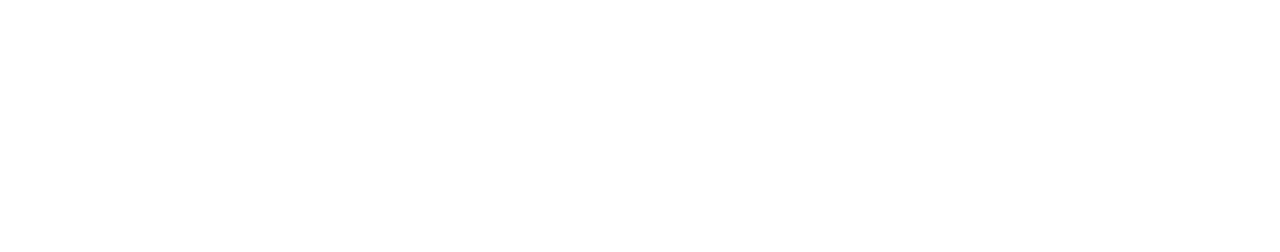
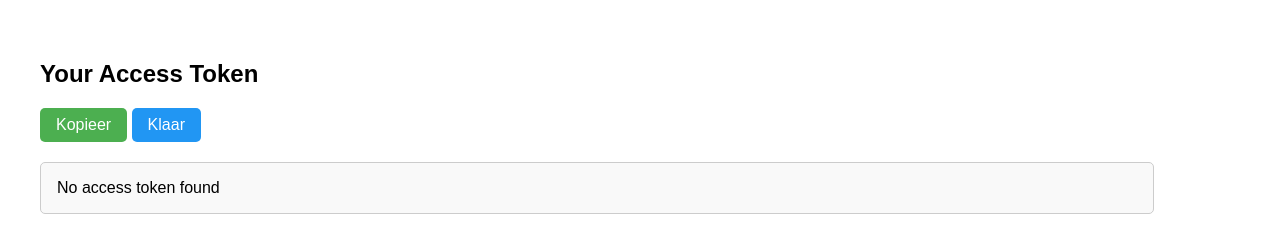
Before and after one commit to JesseHoekema/SomtodayAuthToken, a plain HTML site: page index.html in a window 1280 px wide. Drawn offline with Linux system fonts and the light colour scheme.

Commit message:
Update index.html

```diff
--- a/index.html
+++ b/index.html
@@ -1,24 +1,78 @@
-<!-- this page copies the url -->
 <!DOCTYPE html>
 <html lang="en">
 <head>
 <meta charset="UTF-8">
 <meta name="viewport" content="width=device-width, initial-scale=1.0">
 <title>Access Token Copier</title>
+<style>
+    body {
+        font-family: Arial, sans-serif;
+        padding: 2rem;
+    }
+    #token {
+        word-break: break-all;
+        padding: 1rem;
+        border: 1px solid #ccc;
+        border-radius: 5px;
+        max-width: 90%;
+        background-color: #f9f9f9;
+        margin-top: 20px;
+    }
+    button {
+        padding: 0.5rem 1rem;
+        font-size: 1rem;
+        cursor: pointer;
+        border: none;
+        border-radius: 5px;
+    }
+    #copyBtn {
+        background-color: #4CAF50;
+        color: white;
+    }
+    #doneBtn {
+        background-color: #2196F3;
+        color: white;
+    }
+</style>
 </head>
 <body>
+
+<h2>Your Access Token</h2>
+<div>
+    <button id="copyBtn">Kopieer</button>
+    <button id="doneBtn">Klaar</button>
+</div>
+<div id="token">Loading...</div>
 
 <script>
 const params = new URLSearchParams(window.location.search);
 const token = params.get('tokenInfo');
 
+const tokenDiv = document.getElementById('token');
+const copyBtn = document.getElementById('copyBtn');
+const doneBtn = document.getElementById('doneBtn');
+
 if(token){
-    navigator.clipboard.writeText(token).finally(() => {
-        window.location.href = 'https://leerling.somtoday.nl/rooster';
-    });
+    tokenDiv.textContent = token;
 } else {
-    alert('No access token found');
+    tokenDiv.textContent = 'No access token found';
+    copyBtn.disabled = true;
+    doneBtn.disabled = true;
 }
+
+copyBtn.addEventListener('click', () => {
+    if(token){
+        navigator.clipboard.writeText(token).then(() => {
+            alert('Token copied to clipboard!');
+        }).catch(() => {
+            alert('Failed to copy token.');
+        });
+    }
+});
+
+doneBtn.addEventListener('click', () => {
+    window.location.href = 'https://leerling.somtoday.nl/rooster';
+});
 </script>
 
 </body>
```
